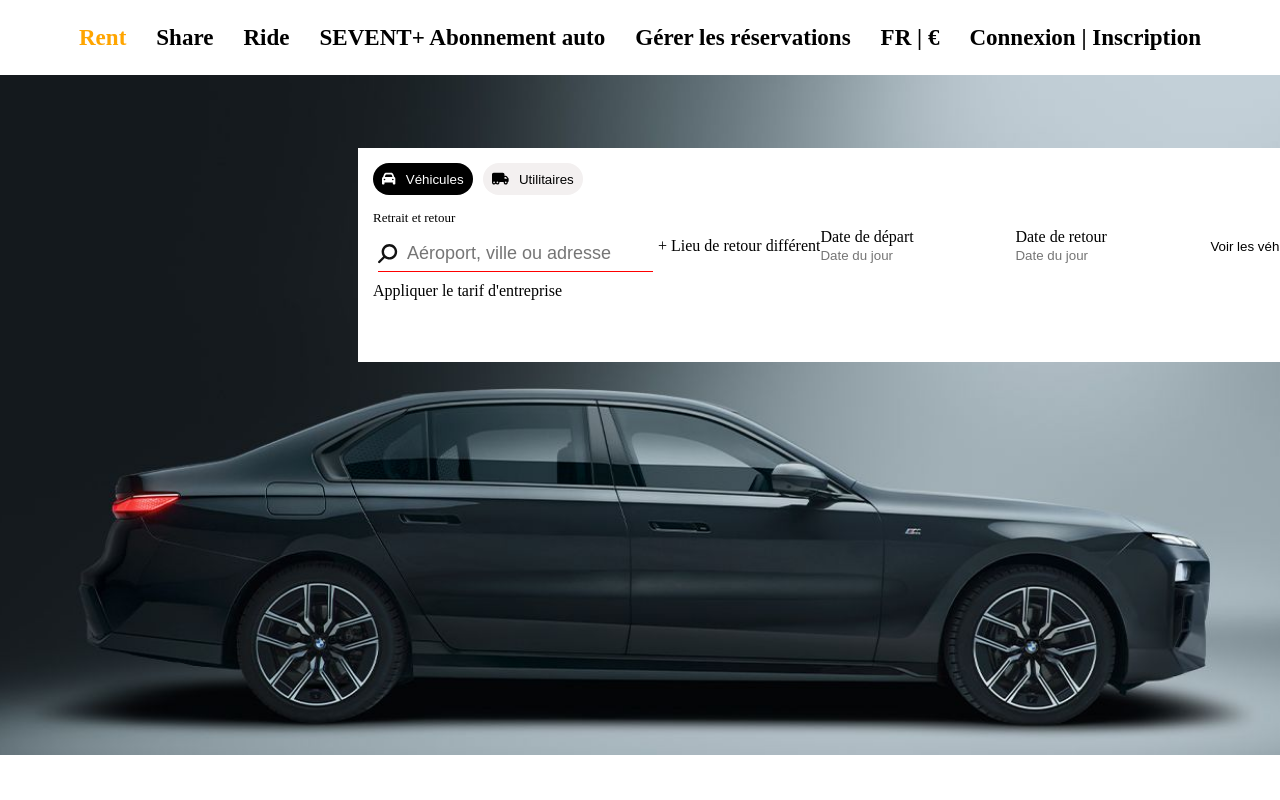
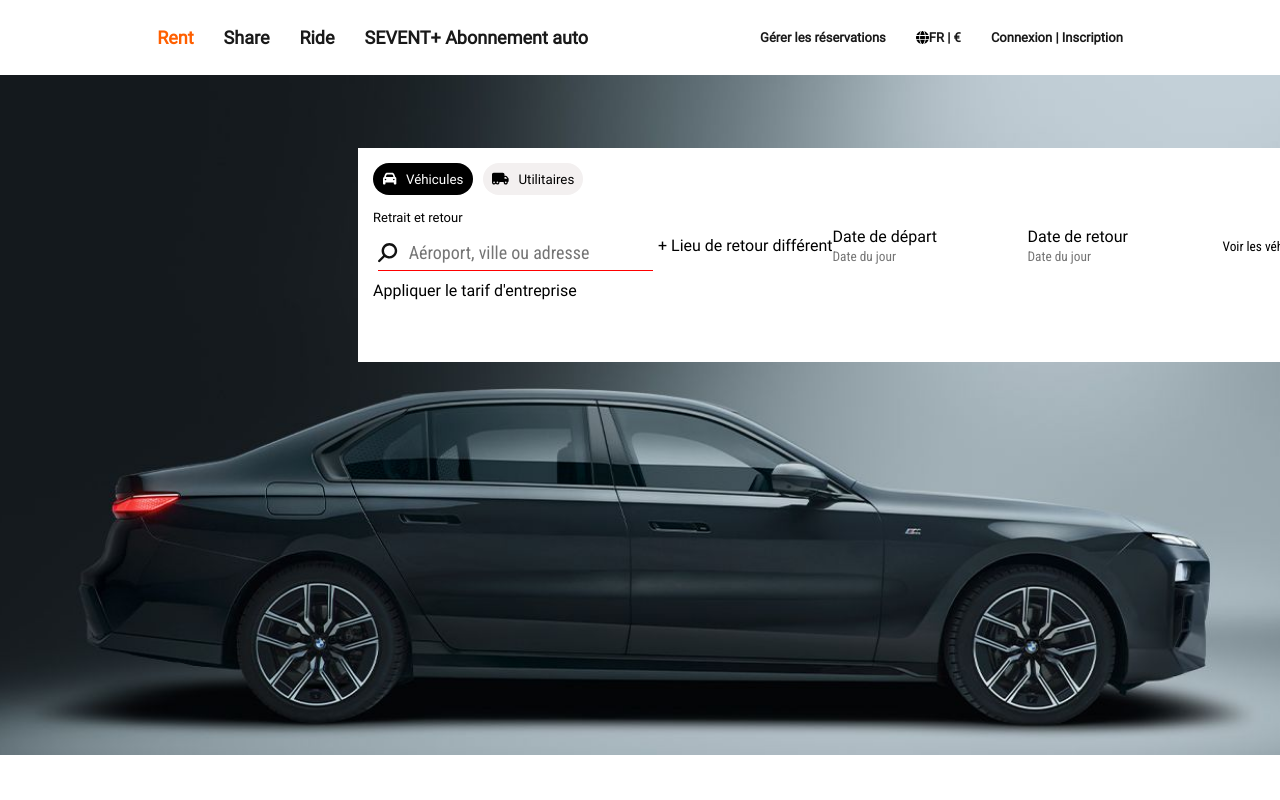
Before and after one commit to adgclvs/SEVENT, a React (Create React App) app: page / in a window 1280 px wide. Shown: the top 800 px of the page. Built offline with nearby package versions, Linux system fonts and the light colour scheme.

Commit message:
save work

```diff
--- a/src/Components/Header.jsx
+++ b/src/Components/Header.jsx
@@ -1,3 +1,5 @@
+import { faGlobe } from "@fortawesome/free-solid-svg-icons";
+import { FontAwesomeIcon } from "@fortawesome/react-fontawesome";
 import React from "react";
 import { NavLink } from "react-router-dom";
 
@@ -24,7 +26,10 @@ const Header = () => {
       <div className="right-side">
         <ul>
           <li>Gérer les réservations</li>
-          <li>FR | €</li>
+          <li>
+            <FontAwesomeIcon icon={faGlobe} style={{ color: "#000000" }} />
+            FR | €
+          </li>
           <li>Connexion | Inscription</li>
         </ul>
       </div>
--- a/src/Pages/Rent.jsx
+++ b/src/Pages/Rent.jsx
@@ -8,9 +8,8 @@ import Offer from "../Components/Offer";
 const Rent = () => {
   return (
     <div className="Rent">
-      <div className="header">
-        <Header />
-      </div>
+      <Header />
+
       <div className="home-pic-container">
         <img src={home_pic} alt="Background car" id="home-pic" />
       </div>
--- a/src/Styles/_settings.scss
+++ b/src/Styles/_settings.scss
@@ -1,9 +1,31 @@
+@font-face {
+  font-family: "RobotoCondensed";
+  src: url(../Assets/fonts/RobotoCondensed-Regular.ttf);
+}
+
+@font-face {
+  font-family: "Roboto";
+  src: url(../Assets/fonts/Roboto-Regular.ttf);
+}
+
+$RobotoCondensed: "RobotoCondensed", sans-serif;
+$Roboto: "Roboto", sans-serif;
+
+$orange: rgb(255,95,0);
+$grey: rgb(81,81,81);
+$black: rgb(25,25,25);
+
 * {
   margin: 0;
   padding: 0;
   list-style: none;
   text-decoration: none;
   border: none;
+  font-family: $Roboto;
+}
+
+h1,h2,h3,h4,h5,h6,input,button{
+  font-family: $RobotoCondensed;
 }
 
 button {
--- a/src/Styles/components/_header.scss
+++ b/src/Styles/components/_header.scss
@@ -1,9 +1,10 @@
 .header {
+  font-family: $RobotoCondensed;
   height: 75px;
   display: flex;
   justify-content: space-evenly;
   font-weight: bold;
-  font-size: larger;
+
 
 
 
@@ -17,13 +18,13 @@
       .nav-active {
 
         li{
-          color: orange ;
+          color: $orange ;
         }
       }
 
       li {
         margin: 15px;
-        color: black;
+        color: $black;
       }
 
 
@@ -31,13 +32,16 @@
   }
 
   .left-side {
+    font-size:large;
 
     li:hover {
-      color: orange;
+      color: $orange;
     }
   }
 
   .right-side {
+
+    font-size:small;
 
     li:hover {
       color: grey;
```
Also changed, not shown: src/Assets/fonts/Roboto-Regular.ttf (added), src/Assets/fonts/RobotoCondensed-Regular.ttf (added).
